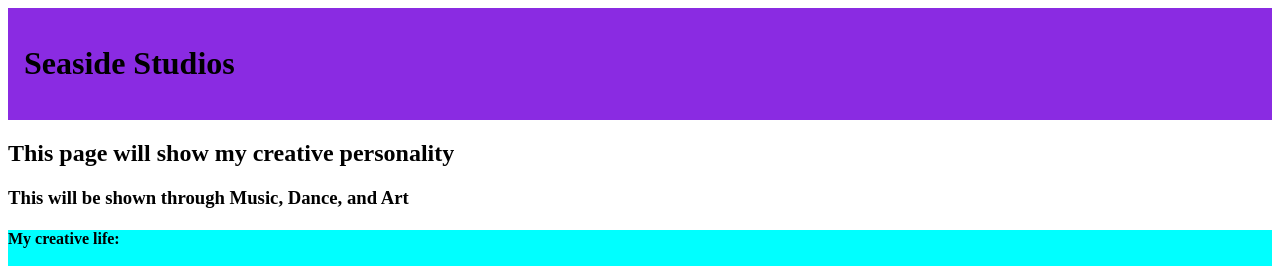
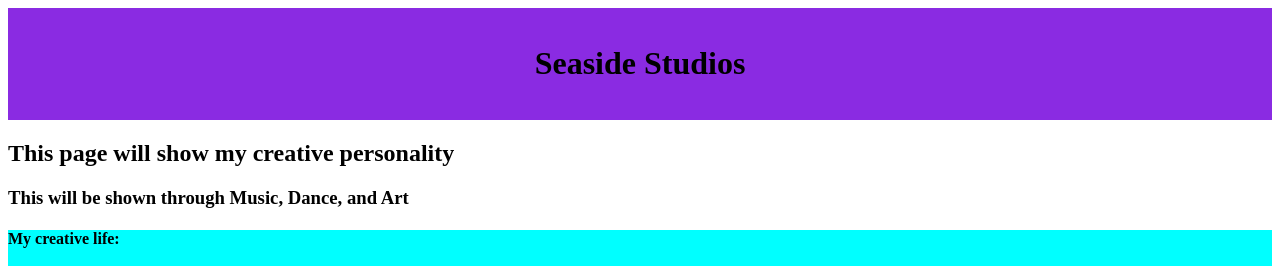
Before and after one commit to Oceanside18/HTML-Version-Control-Lab, a plain HTML site: page Index.html in a window 1280 px wide. Shown: the top 266 px of the page. Drawn offline with Linux system fonts and the light colour scheme.

Commit message:
Update main.css

```diff
--- a/main.css
+++ b/main.css
@@ -15,4 +15,10 @@ section:nth-child(even) {
 }
 header {
     font-family: 'Times New Roman', Times, serif;
+    font-size: medium;
+    letter-spacing: normal;
+    line-height: normal;
+    text-align: center;
+    text-transform: capitalize;
+    white-space: none;
 }
```
